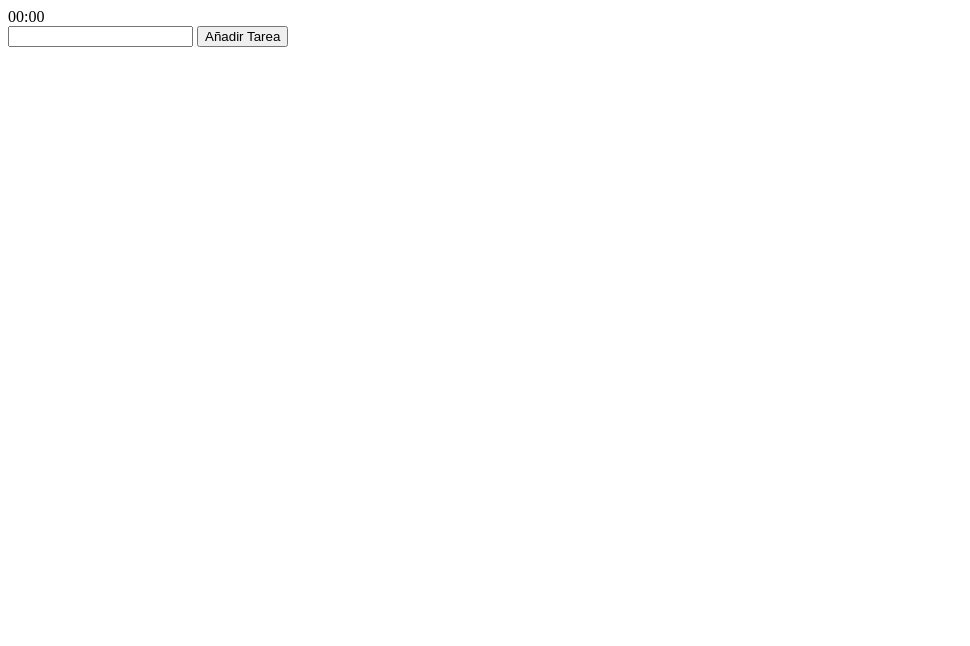
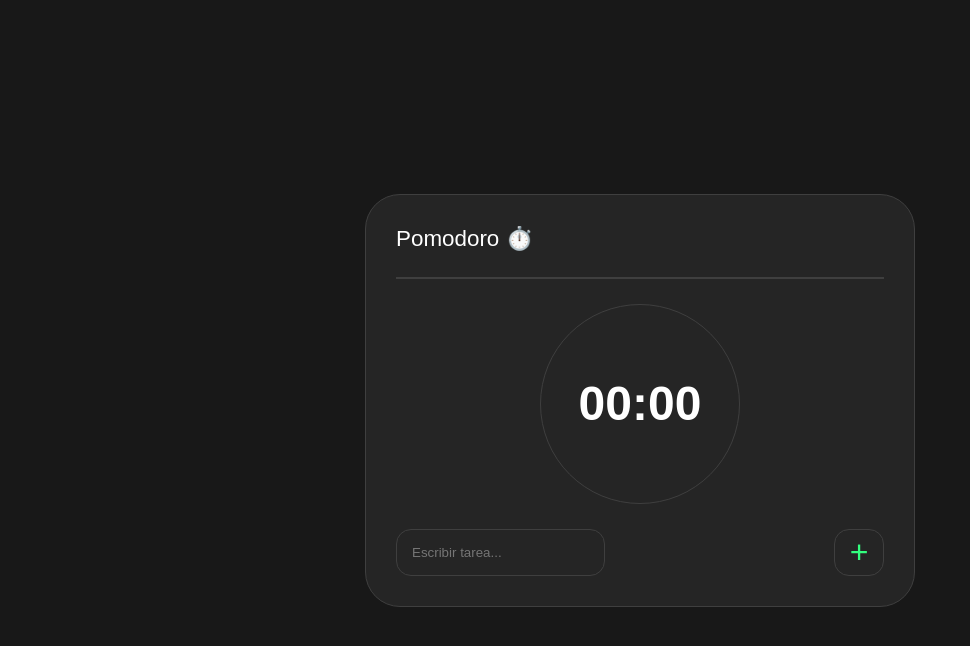
Before and after one commit to AlbertoDLR14/pomodoro, a plain HTML site: page index.html in a window 1280 px wide. Shown: the whole page, without its empty margins (0-970 px from the left). Drawn offline with Linux system fonts and the light colour scheme.

Commit message:
Estilos css y algun ajuste

```diff
--- a/css/estilos.css
+++ b/css/estilos.css
@@ -0,0 +1,98 @@
+*{
+    margin: 0;
+    padding: 0;
+    box-sizing: border-box;
+}
+body{
+    background-color: #181818;
+    display: flex;
+    justify-content: center;
+    align-items: center;
+    width: 100%;
+    height: 100vh;
+    color: white;
+    font-family: sans-serif;
+}
+#app{
+    background-color: #252525;
+    width: 550px;
+    height: auto;
+    padding: 30px;
+    border-radius: 35px;
+    border: 1px solid #3f3f3f;
+    display: flex;
+    flex-direction: column;
+    gap: 25px;
+}
+#app .cabecera{
+    display: flex;
+    justify-content: space-between;
+}
+#app .cabecera .titulo{
+    color: white;
+    font-family: sans-serif;
+    font-size: 1.4em;
+    font-weight: 400;
+}
+#app .cabecera #tarea{
+    font-size: 1.4em;
+    font-weight: 400;
+    display: inline-flex;
+    align-items: center;
+    color: #32ff7e;
+}
+
+#app .linea{
+    border: solid 0.5px #3f3f3f;
+}
+
+#time{
+    width: 100%;
+    height: auto;
+    display: flex;
+    flex-direction: column;
+    gap: 15px;
+    align-items: center;
+}
+#time #valor{
+    font-size: 3em;
+    font-family: sans-serif;
+    font-weight: bold;
+    border: 1px solid #3f3f3f;
+    padding: 15px;
+    border-radius: 50%;
+    width: 200px;
+    height: 200px;
+    display: inline-flex;
+    justify-content: center;
+    align-items: center;
+}
+
+.tarea-contenido{
+    width: 100%;
+    display: flex;
+    flex-direction: column;
+}
+#form{
+    display: flex;
+    justify-content: space-between;
+    width: 100%;
+    gap: 10px;
+}
+#form #idTest{
+    width: calc(100%-60px);
+    padding: 15px;
+    border-radius: 15px;
+    background-color: transparent;
+    border: 1px solid #3f3f3f;
+    color: white;
+}
+#form #addTarea{
+    width: 50px;
+    border-radius: 15px;
+    background-color: transparent;
+    border: 1px solid #3f3f3f;
+    color: #32ff7e;
+    font-size: 2em;
+    cursor: pointer;
+}
--- a/index.html
+++ b/index.html
@@ -9,16 +9,21 @@
 </head>
 <body>
     <div id="app">
+        <div class="cabecera">
+            <h1 class="titulo">Pomodoro ⏱️</h1>
+            <div id="tarea"></div>
+        </div>
+        <hr class="linea">
         <div id="time">
             <div id="valor"></div>
-            <div id="tarea"></div>
+            <!-- <div id="tarea"></div> -->
         </div>
 
         <div class="tarea-contenido">
             <div class="form">
                 <form action="" id="form">
-                    <input type="text" name="idTarea" id="idTest">
-                    <input type="submit" value="Añadir Tarea" id="addTarea">
+                    <input type="text" name="idTarea" id="idTest" placeholder="Escribir tarea...">
+                    <input type="submit" value="+" id="addTarea">
                 </form>
             </div>
             <div id="task">
--- a/js/main.js
+++ b/js/main.js
@@ -7,7 +7,7 @@ let current = null;
 const addTarea = document.querySelector("#addTarea");
 const idTarea = document.querySelector("#idTest");
 const form = document.querySelector("#form");
-const tareaNombre = document.querySelector("#time #tarea");
+const tareaNombre = document.querySelector("#tarea");
 
 renderTime();
 renderTareas();
@@ -84,7 +84,7 @@ function timeHandler(id) {
 
 function startBreak() {
     time = 3;
-    tareaNombre.textContent = "Break";
+    tareaNombre.textContent = "Descanso...";
     renderTime()
     timerBreak = setInterval(() =>{
         timerBreakHandler();
```
